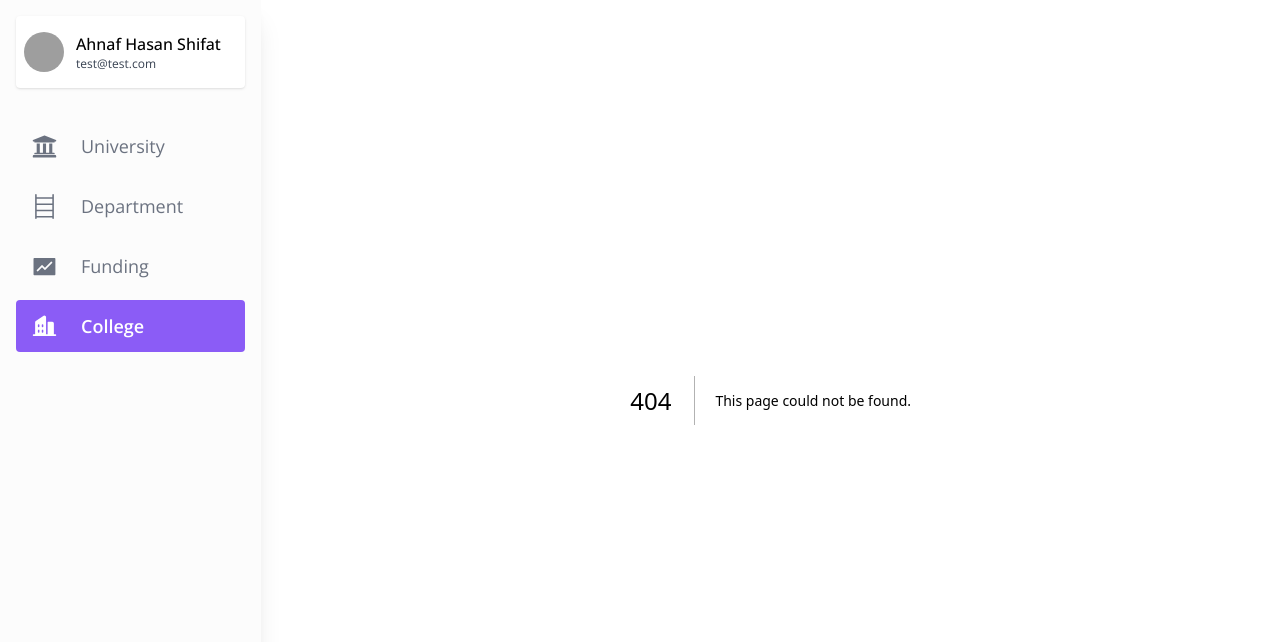
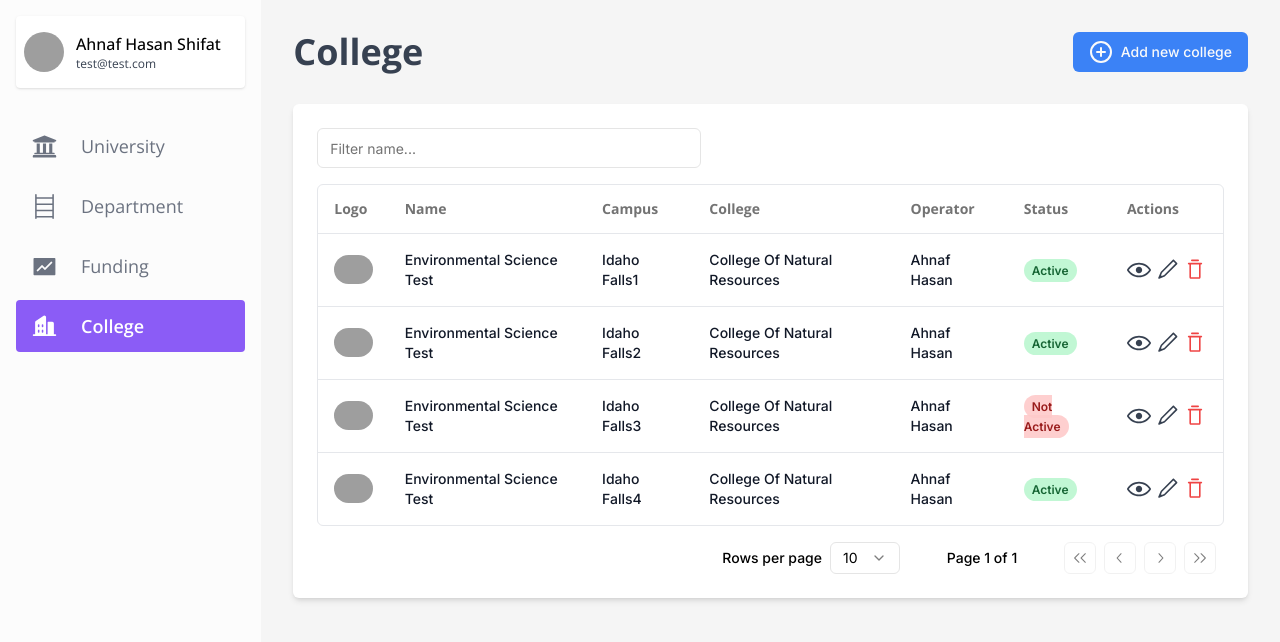
Before and after one commit to KERD-ORG/SCS-client, a Next.js app: page /college in a window 1280 px wide. Before the commit this address had no page. Shown: the top 642 px of the page. Built offline with nearby package versions, Linux system fonts and the light colour scheme; grey boxes are pictures that could not be loaded.

Commit message:
Add college form and college page

```diff
--- /dev/null
+++ b/src/app/college/page.jsx
@@ -0,0 +1,51 @@
+import DataTable from "@/components/DataTable/DataTable";
+import UniversityForm from "@/components/UniversityForm";
+import { Button } from "@/components/ui/button";
+import { open_sans } from "@/lib/fonts";
+import { PlusCircleIcon } from "lucide-react";
+import {
+  Sheet,
+  SheetContent,
+  SheetHeader,
+  SheetTitle,
+  SheetTrigger,
+} from "../../components/ui/sheet";
+import CollegeForm from "@/components/CollegeForm";
+
+function University() {
+  return (
+    <div className="bg-[whitesmoke] w-full h-full p-8">
+      <div className="flex items-center justify-between">
+        <h1
+          className={`text-4xl ${open_sans.className} font-bold text-gray-700`}
+        >
+          College
+        </h1>
+        <Sheet>
+          <SheetTrigger asChild>
+            <Button variant="primary">
+              <PlusCircleIcon />
+              <span className="ml-2">Add new college</span>
+            </Button>
+          </SheetTrigger>
+          <SheetContent className="overflow-y-auto w-[450px]">
+            <SheetHeader>
+              <SheetTitle className="text-xl border-b pb-3">
+                Add new college
+              </SheetTitle>
+            </SheetHeader>
+            <div className="w-full">
+              <CollegeForm />
+            </div>
+          </SheetContent>
+        </Sheet>
+      </div>
+
+      <div>
+        <DataTable />
+      </div>
+    </div>
+  );
+}
+
+export default University;
--- a/src/app/page.jsx
+++ b/src/app/page.jsx
@@ -1,4 +1,7 @@
+import { redirect } from "next/navigation";
+
 export default function Home() {
+  redirect('/university')
   return (
     <div className="bg-[whitesmoke] w-full h-full px-8">
       Home Page
--- /dev/null
+++ b/src/components/CollegeForm.jsx
@@ -0,0 +1,152 @@
+"use client";
+
+import { Button } from "@/components/ui/button";
+import {
+  Form,
+  FormControl,
+  FormField,
+  FormItem,
+  FormLabel,
+  FormMessage,
+} from "@/components/ui/form";
+import { Input } from "@/components/ui/input";
+import {
+  Select,
+  SelectContent,
+  SelectItem,
+  SelectTrigger,
+  SelectValue,
+} from "@/components/ui/select";
+import { Textarea } from "@/components/ui/textarea";
+import { zodResolver } from "@hookform/resolvers/zod";
+import { useForm } from "react-hook-form";
+import { z } from "zod";
+
+const INPUTS = [
+  { name: "name", label: "Name", placeholder: "Name" },
+  {
+    name: "web_address",
+    label: "Web Address",
+    placeholder: "http://example.com",
+  },
+  { name: "campus", label: "Campus" },
+  { name: "address", label: "Address", placeholder: "Enter address..." },
+  { name: "statement", label: "Statement", placeholder: "Enter statement..." },
+  { name: "status", label: "Status" },
+];
+
+const formSchema = z.object({
+  name: z
+    .string({ required_error: "Name is required" })
+    .min(2, { message: "Must be 2 or more character long" }),
+  web_address: z.string({ required_error: "Url is required" }).url({
+    message: "Invalid url",
+  }),
+  campus: z.string({ required_error: "Country is required" }),
+  address: z
+    .string({ required_error: "Address is required" })
+    .min(2, { message: "Must be 2 or more character long" }),
+  statement: z
+    .string({ required_error: "Statement is required" })
+    .min(2, { message: "Must be 2 or more character long" }),
+  status: z.string({ required_error: "State is required" }),
+});
+
+function CollegeForm() {
+  const form = useForm({ resolver: zodResolver(formSchema) });
+
+  function onSubmit(values) {
+    console.log(values);
+  }
+
+  return (
+    <div className="mb-1.5 mt-6">
+      <Form {...form}>
+        <form onSubmit={form.handleSubmit(onSubmit)} className="space-y-8">
+          {INPUTS.map((input, ind) => (
+            <FormField
+              control={form.control}
+              name={input.name}
+              key={ind}
+              render={({ field }) => (
+                <FormItem>
+                  <FormLabel>{input.label ?? "Label"}</FormLabel>
+                  {renderFormControl(field, input.name, input.placeholder)}
+                  <FormMessage />
+                </FormItem>
+              )}
+            />
+          ))}
+
+          <Button type="submit" variant="secondary" size="lg">
+            Submit
+          </Button>
+        </form>
+      </Form>
+    </div>
+  );
+}
+
+function renderFormControl(field, name, placeholder = "") {
+  switch (name) {
+    case "name":
+      return (
+        <FormControl>
+          <Input placeholder={placeholder} {...field} />
+        </FormControl>
+      );
+
+    case "web_address":
+      return (
+        <FormControl>
+          <Input placeholder={placeholder} type="url" {...field} />
+        </FormControl>
+      );
+
+    case "campus":
+      return (
+        <Select onValueChange={field.onChange} defaultValue={field.value}>
+          <FormControl>
+            <SelectTrigger>
+              <SelectValue placeholder="Select a campus" />
+            </SelectTrigger>
+          </FormControl>
+          <SelectContent>
+            <SelectItem value="active">Campus 1</SelectItem>
+            <SelectItem value="not-active">Campus 2</SelectItem>
+          </SelectContent>
+        </Select>
+      );
+
+    case "address":
+      return (
+        <FormControl>
+          <Textarea placeholder={placeholder} {...field} />
+        </FormControl>
+      );
+
+    case "statement":
+      return (
+        <FormControl>
+          <Textarea placeholder={placeholder} {...field} />
+        </FormControl>
+      );
+
+    case "status":
+      return (
+        <Select onValueChange={field.onChange} defaultValue={field.value}>
+          <FormControl>
+            <SelectTrigger>
+              <SelectValue placeholder="Select status" />
+            </SelectTrigger>
+          </FormControl>
+          <SelectContent>
+            <SelectItem value="active">Active</SelectItem>
+            <SelectItem value="not-active">Not Active</SelectItem>
+          </SelectContent>
+        </Select>
+      );
+  }
+}
+
+export default CollegeForm;
```
